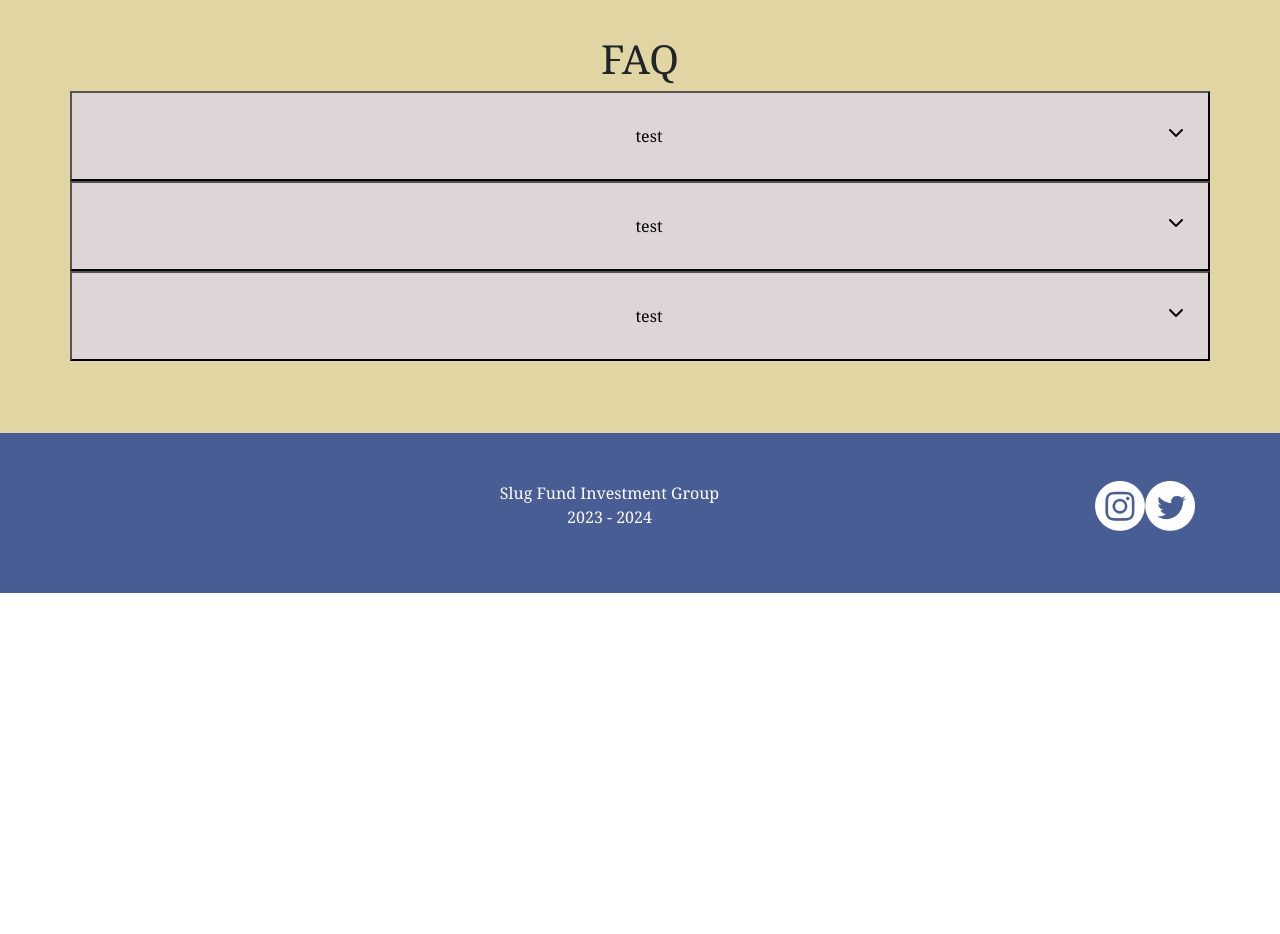
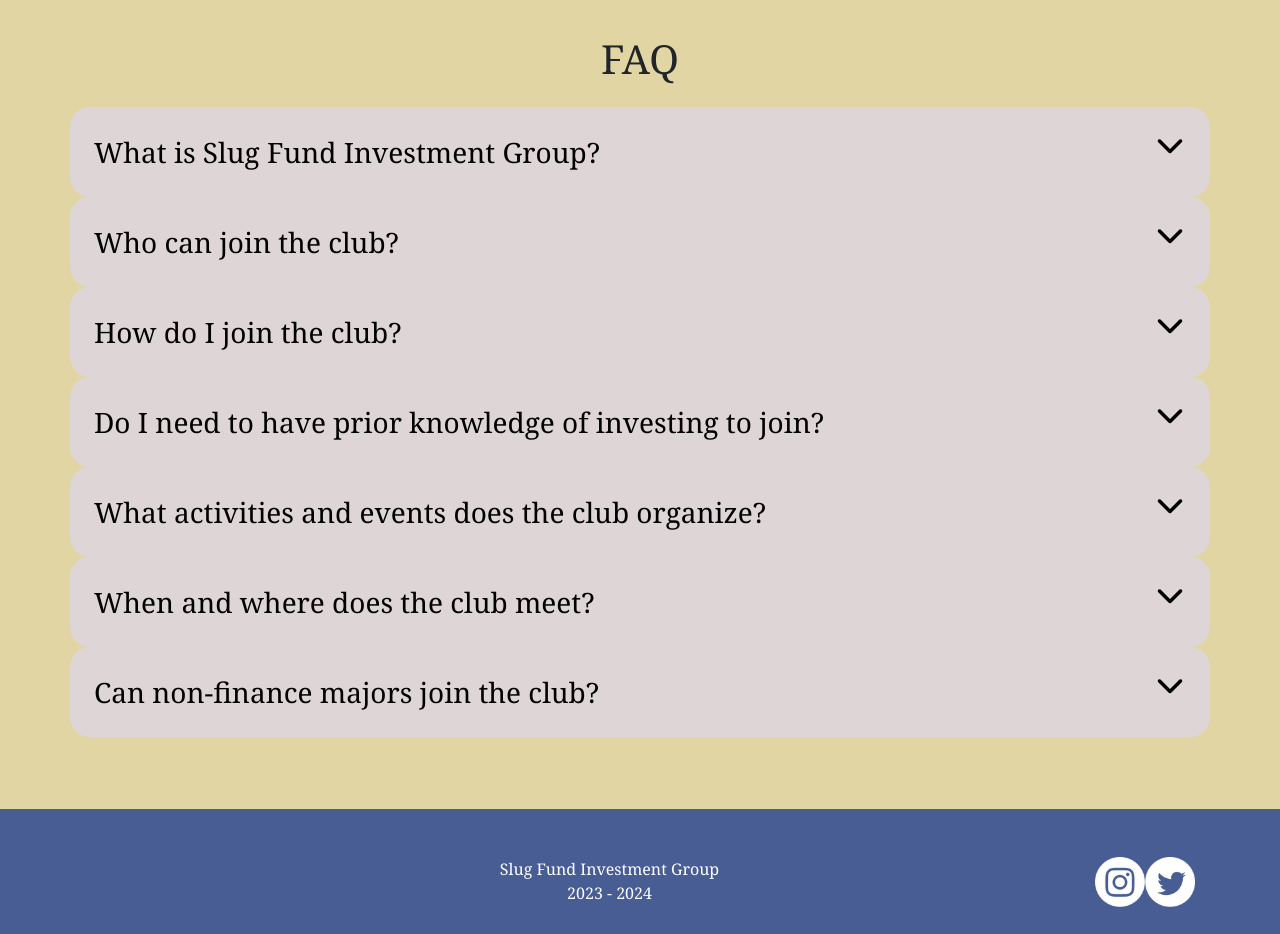
Before and after one commit to marcus-leung/Slug-Fund-Investment-Group-Website, a React (Create React App) app: page / in a window 1280 px wide. Shown: the part 1360-2294 px from the top of the page. Before the commit the page ends 1953 px from the top, so only its background shows below. Built offline with nearby package versions, Linux system fonts and the light colour scheme.

Commit message:
Add Faq questions and answers

```diff
--- a/src/App.css
+++ b/src/App.css
@@ -155,6 +155,10 @@ p {
   width: 100%;
   min-height: 90px;
   background: rgb(222, 214, 214);
+  font-size: 28px;
+  font-family: Georgia, 'Times New Roman', Times, serif;
+  border: none;
+  border-radius: 20px;
 }
 
 .content-parent {
@@ -165,6 +169,7 @@ p {
 }
 
 .content {
+  font-size: 20px;
   min-height: 90px;
 }
 
--- a/src/components/Dropdown.jsx
+++ b/src/components/Dropdown.jsx
@@ -14,7 +14,7 @@ function Dropdown(props) {
   return (
     <div className="dropdown">
       <div className="row">
-        <button onClick={toggle} className="collapsible text-center pl-4">
+        <button onClick={toggle} className="collapsible text-left pl-4">
           {props.label}
 
           <i className="fa-solid fa-chevron-down "></i>
@@ -24,7 +24,7 @@ function Dropdown(props) {
           {open
             ? { height: contentRef.current.scrollHeight + "px" }
             : { height: "0px" }}>
-            <div className="content text-center">{props.children}</div>
+            <div className="content text-left py-3 px-3">{props.children}</div>
         </div>
       </div>
     </div>
--- /dev/null
+++ b/src/data/faq.jsx
@@ -0,0 +1,32 @@
+const faq = {
+    faq1: {
+        question1: "What is Slug Fund Investment Group?",
+        answer1: "The Slug Fund Investment Group is a student organization dedicated to educating members about investing and finance.",
+    },
+    faq2: {
+        question2: "Who can join the club?",
+        answer2: "We open to all UCSC students who are interested in learning about investments and finance. Whether you're a complete beginner or have some experience, you're welcome to join.",
+    },
+    faq3: {
+        question3: "How do I join the club?",
+        answer3: "Join the discord to receive information on weekly meetings. Feel free to join meetings anytime during the year.",
+    },
+    faq4: {
+        question4: "Do I need to have prior knowledge of investing to join?",
+        answer4: "No prior knowledge is required. We welcome members with varying levels of experience, from beginners to advanced investors. Our club is designed to help you learn and grow at your own pace."
+    },
+    faq5: {
+        question5: "What activities and events does the club organize?",
+        answer5: "We host a variety of activities, including guest speaker sessions, workshops, investment challenges, team presentations, and internship opportunities. We also organize group discussions about current market trends and opportunities."
+    },
+    faq6: {
+        question6: "When and where does the club meet?",
+        answer6: "Meeting times and locations may vary by quarter. Typically, we meet once a week on campus. Check our website, discord, social media, or emails for the most up-to-date meeting information."
+    },
+    faq7: {
+        question7: "Can non-finance majors join the club?",
+        answer7: "Absolutely! We encourage students from all majors to join. Understanding finance and investing can be beneficial in various career paths, and our club is open to anyone interested in learning."
+    }
+}
+
+export default faq;
--- a/src/pages/Home.jsx
+++ b/src/pages/Home.jsx
@@ -4,6 +4,7 @@ import image from "../assets/YearlyPhotos/2022-2023/22.23.2.jpg";
 import discord from "../assets/discord.png";
 import { Link } from "react-router-dom";
 import texts from "../data/texts";
+import faq from "../data/faq";
 import Jinsung from "../assets/MemberPhotos/Jinsung.png";
 
 function Home() {
@@ -69,16 +70,28 @@ function Home() {
       <div className="bg-yellow py-4">
         <div className="container my-5">
           <div className="section-title row justify-content-center">
-            <h1>FAQ</h1>
+            <h1 className="mb-4">FAQ</h1>
           </div>
-            <Dropdown label="test">
-              <p>answer</p>
+            <Dropdown label={faq.faq1.question1}>
+              <p>{faq.faq1.answer1}</p>
             </Dropdown>
-            <Dropdown label="test">
-              <p>answer</p>
+            <Dropdown label={faq.faq2.question2}>
+              <p>{faq.faq2.answer2}</p>
             </Dropdown>
-            <Dropdown label="test">
-              <p>answer</p>
+            <Dropdown label={faq.faq3.question3}>
+              <p>{faq.faq3.answer3}</p>
+            </Dropdown>
+            <Dropdown label={faq.faq4.question4}>
+              <p>{faq.faq4.answer4}</p>
+            </Dropdown>
+            <Dropdown label={faq.faq5.question5}>
+              <p>{faq.faq5.answer5}</p>
+            </Dropdown>
+            <Dropdown label={faq.faq6.question6}>
+              <p>{faq.faq6.answer6}</p>
+            </Dropdown>
+            <Dropdown label={faq.faq7.question7}>
+              <p>{faq.faq7.answer7}</p>
             </Dropdown>
         </div>
       </div>
```
